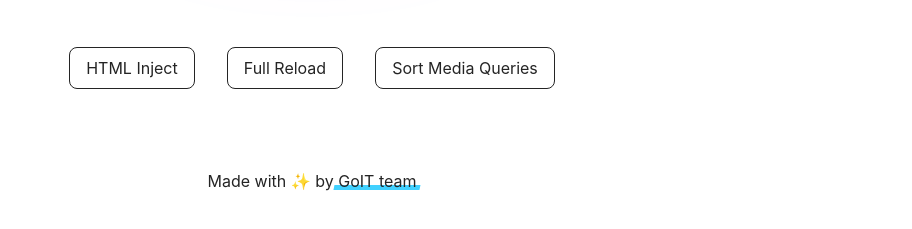
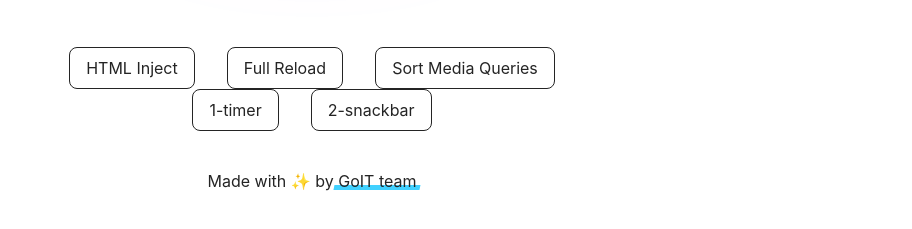
Before and after one commit to AlisaSkryp/goit-advancedjs-hw-02, a website built with Vite: page src/index.html in a window 1280 px wide. Shown: the part 627-856 px from the top of the page, without its empty margins (368-1280 px from the left). Built offline with nearby package versions, Linux system fonts and the light colour scheme.

Commit message:
Solution

```diff
--- a/src/index.html
+++ b/src/index.html
@@ -14,6 +14,10 @@
       <!-- Loads the specified .html file -->
       <load src="./partials/vite-promo.html" />
       <load src="./partials/badges.html" />
+      <ul class="badges-list">
+        <li><a class="badges-link" href="./1-timer.html">1-timer</a></li>
+        <li><a class="badges-link" href="./2-snackbar.html">2-snackbar</a></li>
+      </ul>
     </main>
 
     <load src="./partials/footer.html" />
```
